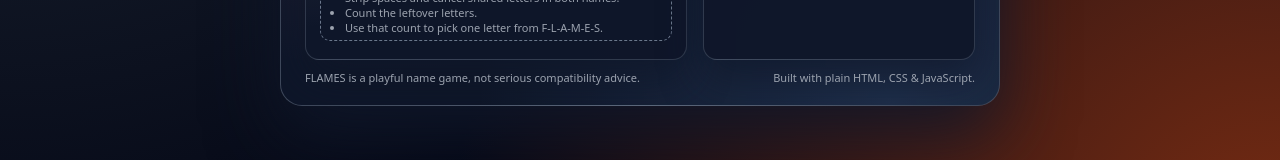
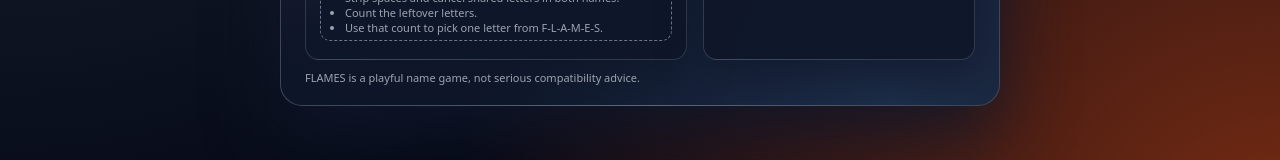
Before and after one commit to alstarian/flames, a plain HTML site: page index.html in a window 1280 px wide. Shown: the part 518-678 px from the top of the page. Drawn offline with Linux system fonts and the light colour scheme.

Commit message:
Update index.html

```diff
--- a/index.html
+++ b/index.html
@@ -562,7 +562,7 @@
 
     <footer class="footer">
       <span>FLAMES is a playful name game, not serious compatibility advice.</span>
-      <span>Built with plain HTML, CSS &amp; JavaScript.</span>
+
     </footer>
   </div>
 
```
